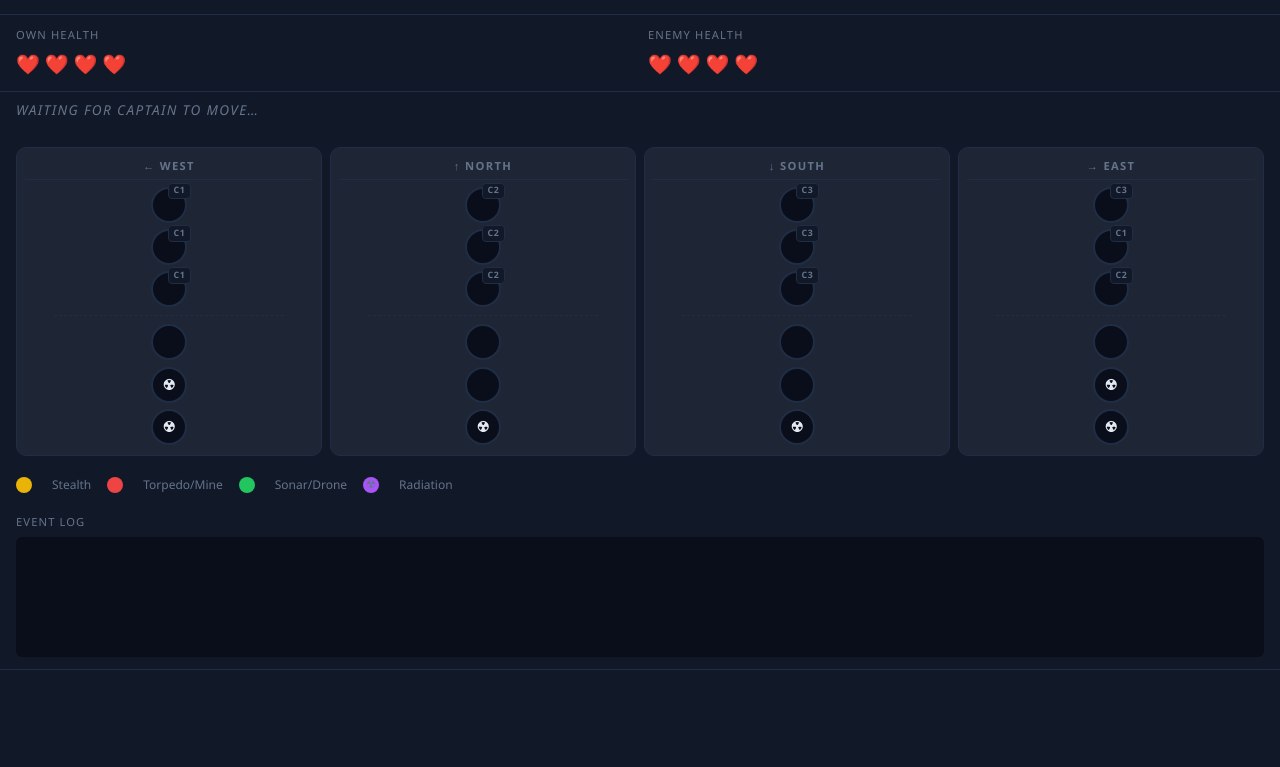
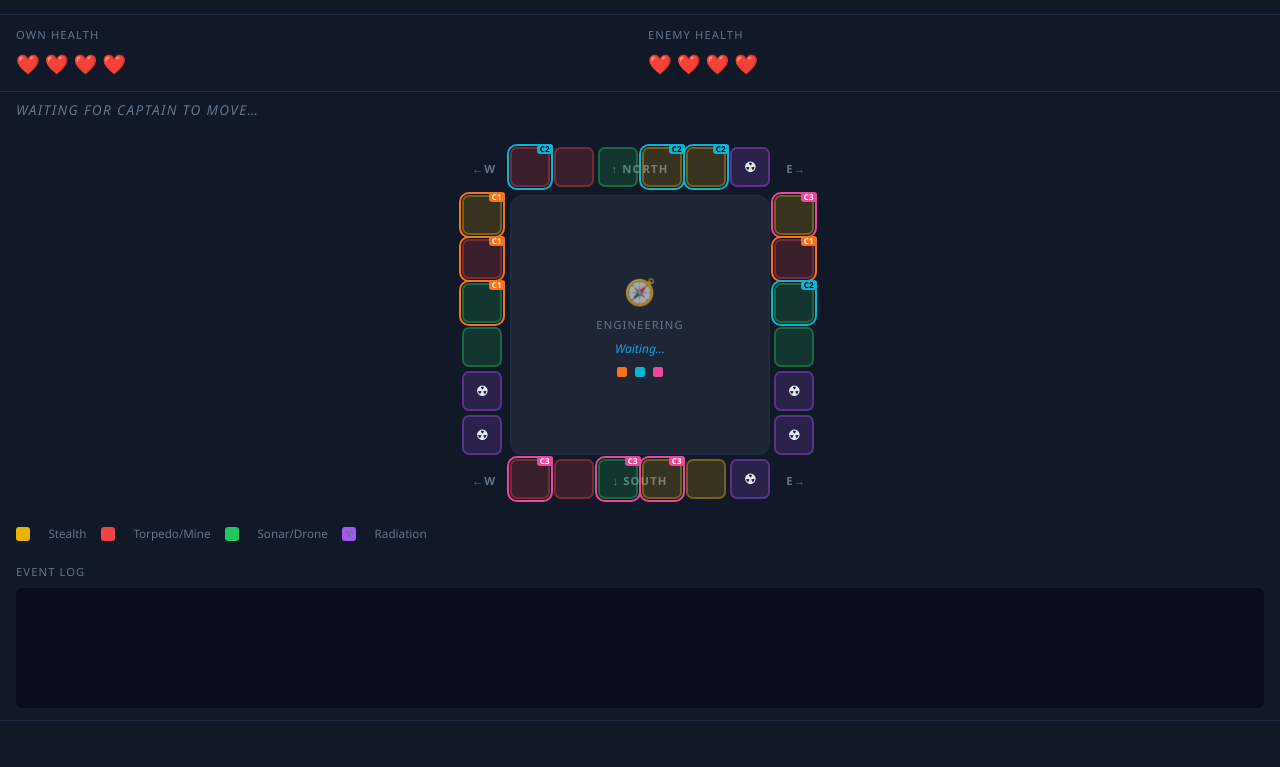
Before and after one commit to Noam-Elisha/captain-sonar, a Flask app: template templates/engineer.html in a window 1280 px wide. Shown: the part 33-800 px from the top of the page. Run offline with Flask 3, Linux system fonts and the light colour scheme; the template is opened without the code that fills it, so the values that code supplies are empty; some libraries are stand-ins or nearby versions.

Commit message:
feat: redesign engineering board as cross/compass layout
Replaces the old flex-column layout with an 8×8 CSS grid that forms a
compass cross: N nodes at row 1, S at row 8, W at col 1, E at col 8,
with a 6×6 centre panel showing the compass rose and status text.

Nodes are colour-coded by system (yellow=Stealth, red=Torpedo/Mine,
green=Sonar/Drone, purple=Radiation) with circuit membership shown via
outline rings (C1=orange, C2=cyan, C3=pink) and small badge labels.
Marked nodes fill solid with a ✕ symbol; clickable nodes glow and scale.
Active direction arm is highlighted with a sky-blue border.

Co-Authored-By: Claude Sonnet 4.5 <noreply@anthropic.com>

```diff
--- a/static/css/engineer.css
+++ b/static/css/engineer.css
@@ -7,117 +7,166 @@
   font-style: italic;
 }
 
-/* Engineering board: 4 direction columns */
-.eng-board {
+/* ═══════════════════════════════════════════════════════════
+   Engineering Board — Cross / Compass Layout
+   8 cols × 8 rows: corners are dir-labels, arms are nodes,
+   centre area spans 6×6 with compass decoration.
+   ═══════════════════════════════════════════════════════════ */
+
+.eng-board-wrap {
   display: flex;
-  gap: .5rem;
-  padding: .75rem 1rem;
-  overflow-x: auto;
   justify-content: center;
+  padding: .75rem 1rem 1rem;
+  overflow: auto;
 }
 
-.dir-col {
-  flex: 1;
-  min-width: 90px;
+/* 8×8 grid: col/row 1 = W-arm/N-arm, cols 2-7 = centre + N/S nodes, col 8 = E-arm */
+.eng-cross {
+  display: grid;
+  grid-template-columns: 44px repeat(6, 40px) 44px;
+  grid-template-rows:    44px repeat(6, 40px) 44px;
+  gap: 4px;
+  position: relative;
+}
+
+/* ── Direction corner labels ── */
+.dir-corner {
+  display: flex; align-items: center; justify-content: center;
+  font-size: .7rem; font-weight: 800; letter-spacing: .1em;
+  color: var(--text-muted);
+  border-radius: 8px;
+  padding: 2px;
+  user-select: none;
+}
+/* Active direction corner gets a glow */
+.dir-corner.active-arm {
+  color: var(--team-primary, var(--accent));
+}
+
+/* ── Centre area ── */
+.eng-center {
+  grid-column: 2 / 8;
+  grid-row:    2 / 8;
   background: var(--bg-input);
   border: 1px solid var(--border);
-  border-radius: 10px;
-  padding: .6rem .5rem;
-  display: flex;
-  flex-direction: column;
-  align-items: center;
-  gap: .4rem;
+  border-radius: 12px;
+  display: flex; flex-direction: column;
+  align-items: center; justify-content: center;
+  gap: .35rem;
+  padding: .5rem;
 }
-.dir-col.active-dir {
-  border-color: var(--accent);
-  box-shadow: 0 0 10px rgba(14,165,233,.3);
+.eng-center .compass-rose {
+  font-size: 1.6rem;
+  opacity: .6;
 }
-.dir-label {
-  font-size: .7rem;
-  font-weight: 700;
-  letter-spacing: .12em;
-  color: var(--text-muted);
-  text-align: center;
-  padding-bottom: .3rem;
-  border-bottom: 1px solid var(--border);
-  width: 100%;
-  text-align: center;
+.eng-center .center-label {
+  font-size: .7rem; color: var(--text-muted);
+  letter-spacing: .1em; text-align: center;
+}
+.eng-center .center-status {
+  font-size: .75rem; color: var(--accent);
+  font-style: italic; text-align: center;
+  min-height: 1.2em;
+}
+.eng-center .circuit-legend {
+  display: flex; gap: .5rem; margin-top: .2rem;
+}
+.eng-center .circ-dot {
+  width: 10px; height: 10px; border-radius: 2px;
 }
 
-/* Nodes */
+/* ── Engineering nodes ── */
 .eng-node {
-  width: 36px; height: 36px;
-  border-radius: 50%;
-  border: 2px solid var(--border);
-  background: var(--bg-deep);
+  width: 40px; height: 40px;
+  border-radius: 7px;
+  border: 2px solid rgba(255,255,255,.08);
+  background: var(--bg-input);
   cursor: default;
   display: flex; align-items: center; justify-content: center;
-  font-size: .65rem; font-weight: 700;
-  transition: all .2s;
+  font-size: .7rem; font-weight: 700;
+  transition: all .18s;
   position: relative;
+  user-select: none;
 }
+
+/* Unmarked node: translucent fill of the system colour */
+.eng-node.yellow    { background: rgba(234,179, 8,.18); border-color: rgba(234,179, 8,.35); --node-color: var(--col-yellow); }
+.eng-node.red       { background: rgba(239, 68,68,.18); border-color: rgba(239, 68,68,.35); --node-color: var(--col-red);    }
+.eng-node.green     { background: rgba( 34,197,94,.18); border-color: rgba( 34,197,94,.35); --node-color: var(--col-green);  }
+.eng-node.radiation { background: rgba(168, 85,247,.18); border-color: rgba(168,85,247,.35);--node-color: var(--col-radiation); font-size: .85rem; }
+
+/* Circuit outline ring (overrides base border) */
+.eng-node.circuit-1 { outline: 2px solid #f97316; outline-offset: 1px; }  /* orange */
+.eng-node.circuit-2 { outline: 2px solid #06b6d4; outline-offset: 1px; }  /* cyan   */
+.eng-node.circuit-3 { outline: 2px solid #ec4899; outline-offset: 1px; }  /* pink   */
+
+/* Marked node: full system colour fill */
+.eng-node.marked {
+  background: var(--node-color) !important;
+  border-color: var(--node-color) !important;
+  color: rgba(0,0,0,.7);
+  font-size: .9rem;
+}
+.eng-node.marked::after { content: '✕'; font-weight: 900; }
+
+/* Clickable state */
 .eng-node.clickable {
   cursor: pointer;
-  border-color: var(--node-color);
-  box-shadow: 0 0 6px var(--node-color);
+  box-shadow: 0 0 8px var(--node-color);
+  transform: scale(1.05);
 }
 .eng-node.clickable:hover {
-  background: var(--node-color);
-  color: #000;
-  transform: scale(1.12);
-}
-.eng-node.marked {
-  background: var(--node-color);
-  border-color: var(--node-color);
-  color: #000;
-}
-.eng-node.marked::after {
-  content: '✕';
-  font-size: .75rem;
-  font-weight: 900;
-  color: rgba(0,0,0,.6);
+  background: var(--node-color) !important;
+  color: rgba(0,0,0,.8);
+  transform: scale(1.1);
 }
 
-/* Colours */
-.eng-node.yellow    { --node-color: var(--col-yellow); }
-.eng-node.red       { --node-color: var(--col-red); }
-.eng-node.green     { --node-color: var(--col-green); }
-.eng-node.radiation { --node-color: var(--col-radiation); font-size: .9rem; }
-
-/* Circuit indicator */
-.circuit-tag {
-  font-size: .55rem; font-weight: 700; letter-spacing: .06em;
-  padding: .05rem .3rem; border-radius: 4px;
-  position: absolute; top: -6px; right: -6px;
-  background: var(--bg-panel); border: 1px solid var(--border);
-  color: var(--text-muted);
+/* Active arm highlight: nodes in the active direction */
+.eng-node.active-arm {
+  box-shadow: 0 0 6px rgba(14,165,233,.5);
+  border-color: rgba(var(--team-primary-rgb, 37,99,235), .6);
+}
+.eng-node.active-arm.clickable {
+  box-shadow: 0 0 12px var(--node-color), 0 0 4px rgba(14,165,233,.6);
 }
 
-/* Divider between circuit and non-circuit nodes */
-.node-divider {
-  width: 80%; border: none; border-top: 1px dashed var(--border);
-  margin: .1rem 0;
+/* ── Circuit label badge ── */
+.circuit-badge {
+  position: absolute; top: -5px; right: -5px;
+  font-size: .5rem; font-weight: 800; letter-spacing: .04em;
+  padding: 1px 3px; border-radius: 3px;
+  line-height: 1;
 }
+.circuit-badge.c1 { background: #f97316; color: #fff; }
+.circuit-badge.c2 { background: #06b6d4; color: #000; }
+.circuit-badge.c3 { background: #ec4899; color: #fff; }
 
-/* Damage flash */
+/* ── Damage flash on arm nodes ── */
 @keyframes damageFlash {
-  0%, 100% { border-color: var(--red); background: transparent; }
-  40%       { border-color: var(--red); background: rgba(220,38,38,.25); }
+  0%,100% { box-shadow: none; }
+  30%,70% { box-shadow: 0 0 14px rgba(220,38,38,.9); border-color: var(--red) !important; }
 }
-.dir-col.damage-flash { animation: damageFlash .7s ease; }
+.eng-node.damage-flash { animation: damageFlash .8s ease; }
 
-/* Legend */
+/* ── Legend ── */
 .legend {
-  display: flex; gap: 1rem; align-items: center;
-  padding: .5rem 1rem; flex-wrap: wrap;
-  font-size: .75rem; color: var(--text-muted);
+  display: flex; gap: .9rem; align-items: center;
+  padding: .4rem 1rem .6rem; flex-wrap: wrap;
+  font-size: .73rem; color: var(--text-muted);
 }
 .legend .dot {
   display: inline-flex; align-items: center; justify-content: center;
-  width: 16px; height: 16px; border-radius: 50%;
-  margin-right: .25rem;
+  width: 14px; height: 14px; border-radius: 3px;
+  margin-right: .25rem; vertical-align: middle;
 }
 .legend .dot.yellow    { background: var(--col-yellow); }
-.legend .dot.red       { background: var(--col-red); }
-.legend .dot.green     { background: var(--col-green); }
-.legend .dot.radiation { background: var(--col-radiation); font-size: .7rem; }
+.legend .dot.red       { background: var(--col-red);    }
+.legend .dot.green     { background: var(--col-green);  }
+.legend .dot.radiation { background: var(--col-radiation); font-size: .65rem; }
+
+.legend .circ-key {
+  display: inline-flex; align-items: center; gap: .2rem; margin-right: .2rem;
+}
+.legend .circ-swatch {
+  width: 10px; height: 10px; border-radius: 2px; display: inline-block;
+}
--- a/static/js/engineer.js
+++ b/static/js/engineer.js
@@ -123,6 +123,12 @@ socket.on('game_over', data => {
 
 socket.on('error', data => showToast(data.msg, true));
 
+socket.on('bot_chat', data => {
+  const icons = {captain:'🤖🎖', first_mate:'🤖⚙', engineer:'🤖🔧', radio_operator:'🤖📡'};
+  const icon = icons[data.role] || '🤖';
+  logEvent(`${icon} [${data.name}]: ${data.msg}`, 'bot');
+});
+
 // ── Render ────────────────────────────────────────────────────
 function renderAll() {
   renderHealth();
@@ -145,61 +151,157 @@ function renderHearts(id, hp, max) {
   }
 }
 
+// Node grid positions in the CSS grid (0-indexed [row, col]):
+//   North arm : row 0, cols 1-6  → CSS grid-row 1, grid-col 2-7
+//   West arm  : rows 1-6, col 0  → CSS grid-row 2-7, grid-col 1
+//   East arm  : rows 1-6, col 7  → CSS grid-row 2-7, grid-col 8
+//   South arm : row 7, cols 1-6  → CSS grid-row 8, grid-col 2-7
+const NODE_GRID = {
+  north: (i) => ({ row: 1,   col: i + 2 }),  // i=0..5 → col 2-7
+  south: (i) => ({ row: 8,   col: i + 2 }),
+  west:  (i) => ({ row: i + 2, col: 1 }),     // i=0..5 → row 2-7
+  east:  (i) => ({ row: i + 2, col: 8 }),
+};
+
 function renderBoard() {
   const container = document.getElementById('eng-board');
   container.innerHTML = '';
 
+  // Wrap in a centred flex div
+  const wrap = document.createElement('div');
+  wrap.className = 'eng-board-wrap';
+
+  // Outer CSS grid (8 cols × 8 rows)
+  const grid = document.createElement('div');
+  grid.className = 'eng-cross';
+  grid.id = 'eng-cross';
+
+  // Helper: place an element at a CSS grid position
+  function place(el, row, col) {
+    el.style.gridRow    = row;
+    el.style.gridColumn = col;
+    grid.appendChild(el);
+  }
+
+  // ── Corner / direction labels ──
+  const CORNER_LABELS = [
+    { row:1, col:1, text:'←W', dir:'west'  },
+    { row:1, col:8, text:'E→', dir:'east'  },
+    { row:8, col:1, text:'←W', dir:'west'  },
+    { row:8, col:8, text:'E→', dir:'east'  },
+  ];
+  // North header row (row 0 in grid = row 1 in CSS)
+  const nHdr = document.createElement('div');
+  nHdr.style.gridRow = 1; nHdr.style.gridColumn = '2 / 8';
+  nHdr.className = 'dir-corner' + (activeDir==='north' ? ' active-arm' : '');
+  nHdr.textContent = '↑ NORTH';
+  grid.appendChild(nHdr);
+
+  // South header row
+  const sHdr = document.createElement('div');
+  sHdr.style.gridRow = 8; sHdr.style.gridColumn = '2 / 8';
+  sHdr.className = 'dir-corner' + (activeDir==='south' ? ' active-arm' : '');
+  sHdr.textContent = '↓ SOUTH';
+  grid.appendChild(sHdr);
+
+  CORNER_LABELS.forEach(({row, col, text, dir}) => {
+    const lbl = document.createElement('div');
+    lbl.className = 'dir-corner' + (activeDir===dir ? ' active-arm' : '');
+    lbl.textContent = text;
+    place(lbl, row, col);
+  });
+
+  // ── Centre area ──
+  const center = document.createElement('div');
+  center.className = 'eng-center';
+  center.style.gridRow    = '2 / 8';
+  center.style.gridColumn = '2 / 8';
+
+  const rose = document.createElement('div');
+  rose.className = 'compass-rose';
+  rose.textContent = '🧭';
+
+  const clabel = document.createElement('div');
+  clabel.className = 'center-label';
+  clabel.textContent = 'ENGINEERING';
+
+  const cstatus = document.createElement('div');
+  cstatus.className = 'center-status';
+  cstatus.id = 'center-status-text';
+  cstatus.textContent = activeDir
+    ? `Mark a node in ${activeDir.toUpperCase()} →`
+    : 'Waiting…';
+
+  // Circuit key inside centre
+  const ckey = document.createElement('div');
+  ckey.className = 'circuit-legend';
+  [['c1','#f97316'],['c2','#06b6d4'],['c3','#ec4899']].forEach(([cls, col]) => {
+    const d = document.createElement('div');
+    d.className = 'circ-dot';
+    d.style.background = col;
+    d.style.borderRadius = '2px';
+    d.title = cls.toUpperCase();
+    ckey.appendChild(d);
+  });
+
+  center.appendChild(rose);
+  center.appendChild(clabel);
+  center.appendChild(cstatus);
+  center.appendChild(ckey);
+  grid.appendChild(center);
+
+  // ── Arm nodes ──
   DIRECTIONS.forEach(dir => {
-    const col = document.createElement('div');
-    col.className = 'dir-col' + (dir === activeDir ? ' active-dir' : '');
-    col.id = `dir-col-${dir}`;
-
-    const lbl = document.createElement('div');
-    lbl.className = 'dir-label';
-    lbl.textContent = `${DIR_ARROWS[dir]} ${dir.toUpperCase()}`;
-    col.appendChild(lbl);
-
-    const layout = ENG_LAYOUT[dir];
+    const layout     = ENG_LAYOUT[dir];
     const serverNodes = board && board[dir];
 
-    // Group: circuit nodes first, then divider, then non-circuit
-    const circuitNodes    = layout.filter(n => n.circuit !== null);
-    const nonCircuitNodes = layout.filter(n => n.circuit === null);
-
-    [...circuitNodes, {divider:true}, ...nonCircuitNodes].forEach((def, i) => {
-      if (def.divider) {
-        const hr = document.createElement('hr');
-        hr.className = 'node-divider';
-        col.appendChild(hr);
-        return;
-      }
-
-      // Find actual index in full layout
-      const idx = layout.indexOf(def);
-      const marked = serverNodes ? serverNodes[idx].marked : false;
+    layout.forEach((def, idx) => {
+      const gp      = NODE_GRID[dir](idx);
+      const marked  = serverNodes ? serverNodes[idx].marked : false;
+      const isActive = (dir === activeDir);
 
       const node = document.createElement('div');
-      node.className = `eng-node ${def.color}${marked ? ' marked' : ''}`;
-      node.title     = `${def.color}${def.circuit ? ' (circuit '+def.circuit+')' : ''}`;
+      node.id = `node-${dir}-${idx}`;
+      node.className = 'eng-node ' + def.color
+        + (def.circuit ? ` circuit-${def.circuit}` : '')
+        + (marked       ? ' marked'     : '')
+        + (isActive     ? ' active-arm' : '');
+
+      node.title = `${dir.toUpperCase()} [${idx}] — ${def.color}`
+        + (def.circuit ? ` · Circuit ${def.circuit}` : '');
 
       if (def.color === 'radiation') node.textContent = '☢';
 
+      // Circuit badge
       if (def.circuit !== null) {
-        const tag = document.createElement('div');
-        tag.className   = 'circuit-tag';
-        tag.textContent = 'C'+def.circuit;
-        node.appendChild(tag);
+        const badge = document.createElement('div');
+        badge.className = `circuit-badge c${def.circuit}`;
+        badge.textContent = 'C' + def.circuit;
+        node.appendChild(badge);
       }
 
-      if (canMark && dir === activeDir && !marked) {
+      // Clickable only when it's the active direction and not yet marked
+      if (canMark && isActive && !marked) {
         node.classList.add('clickable');
         node.addEventListener('click', () => markNode(dir, idx));
       }
 
-      col.appendChild(node);
+      place(node, gp.row, gp.col);
     });
+  });
 
-    container.appendChild(col);
+  wrap.appendChild(grid);
+  container.appendChild(wrap);
+}
+
+function flashDir(dir) {
+  const layout = ENG_LAYOUT[dir];
+  layout.forEach((_, idx) => {
+    const node = document.getElementById(`node-${dir}-${idx}`);
+    if (node) {
+      node.classList.add('damage-flash');
+      setTimeout(() => node.classList.remove('damage-flash'), 900);
+    }
   });
 }
 
@@ -218,14 +320,6 @@ function updateStatus() {
   } else {
     el.textContent = 'Waiting for captain to move…';
     el.style.color = 'var(--text-muted)';
-  }
-}
-
-function flashDir(dir) {
-  const col = document.getElementById(`dir-col-${dir}`);
-  if (col) {
-    col.classList.add('damage-flash');
-    setTimeout(() => col.classList.remove('damage-flash'), 900);
   }
 }
 
```
